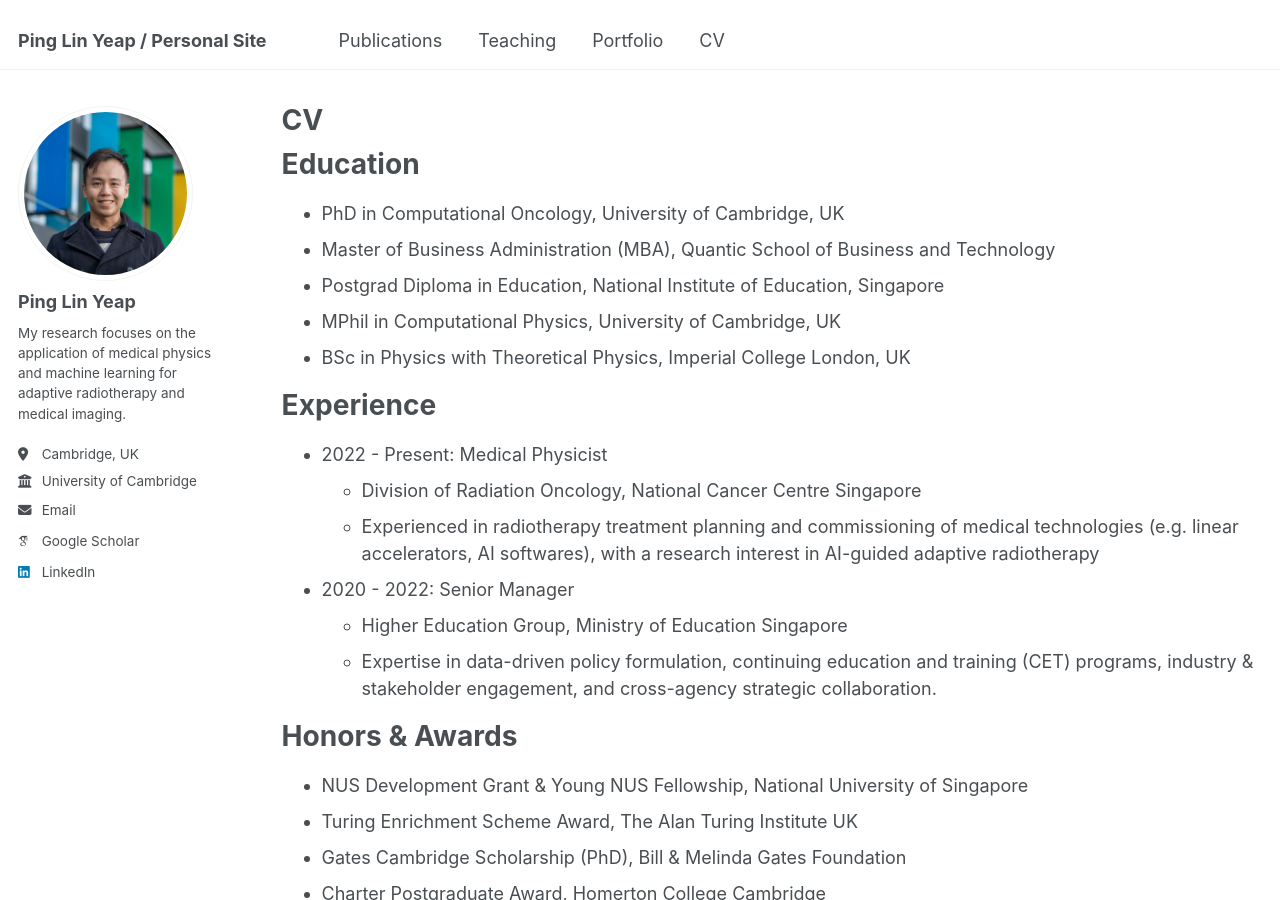
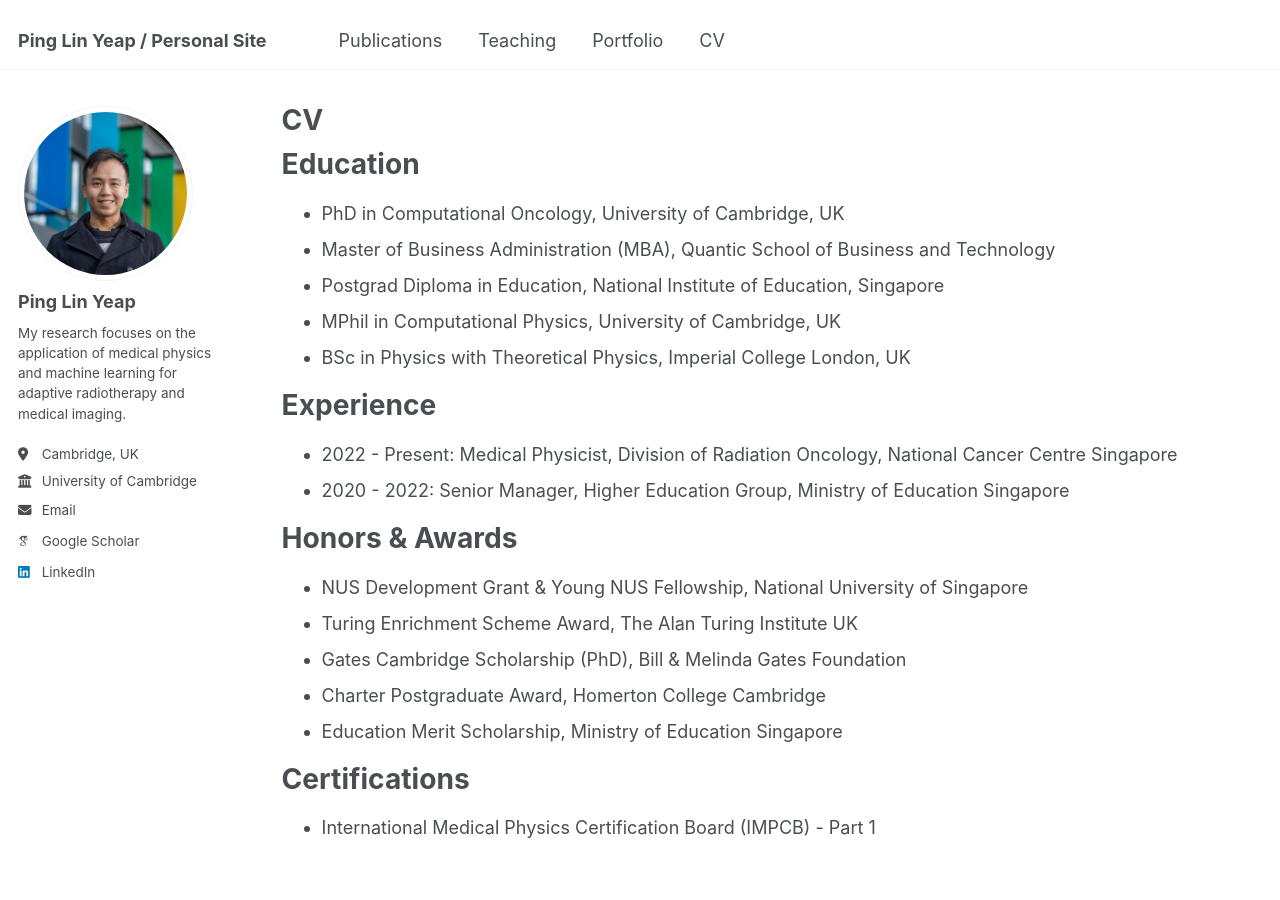
Before and after one commit to yeappl/yeappl.github.io, a Jekyll site: the page built from _pages/cv.md, in a window 1280 px wide and 900 px high. Built offline with Jekyll 4.4.1, drawn with Linux system fonts in a browser that asks for light colours; some web fonts are replaced.

Commit message:
Update cv.md

```diff
--- a/_pages/cv.md
+++ b/_pages/cv.md
@@ -19,13 +19,8 @@ Education
 
 Experience
 ======
-* 2022 - Present: Medical Physicist
-  * Division of Radiation Oncology, National Cancer Centre Singapore
-  * Experienced in radiotherapy treatment planning and commissioning of medical technologies (e.g. linear accelerators, AI softwares), with a research interest in AI-guided adaptive radiotherapy
-
-* 2020 - 2022: Senior Manager
-  * Higher Education Group, Ministry of Education Singapore
-  * Expertise in data-driven policy formulation, continuing education and training (CET) programs, industry & stakeholder engagement, and cross-agency strategic collaboration.
+* 2022 - Present: Medical Physicist, Division of Radiation Oncology, National Cancer Centre Singapore
+* 2020 - 2022: Senior Manager, Higher Education Group, Ministry of Education Singapore
 
 Honors & Awards
 ======
```
